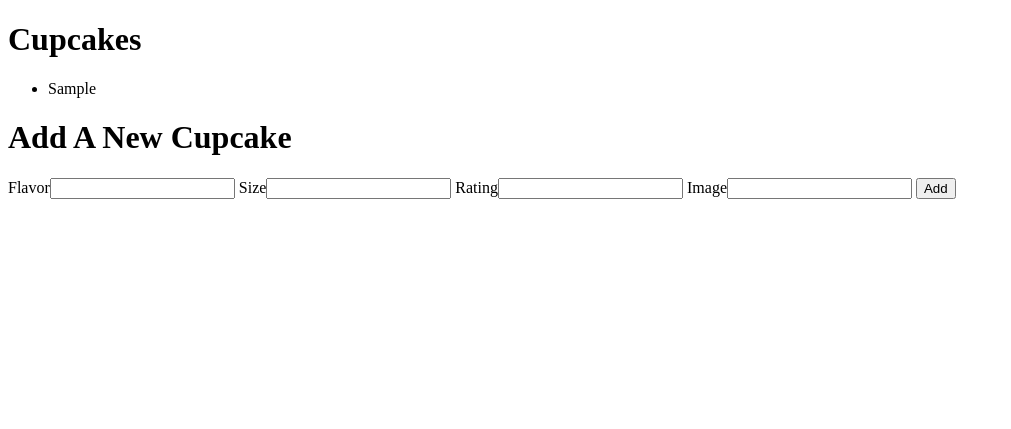
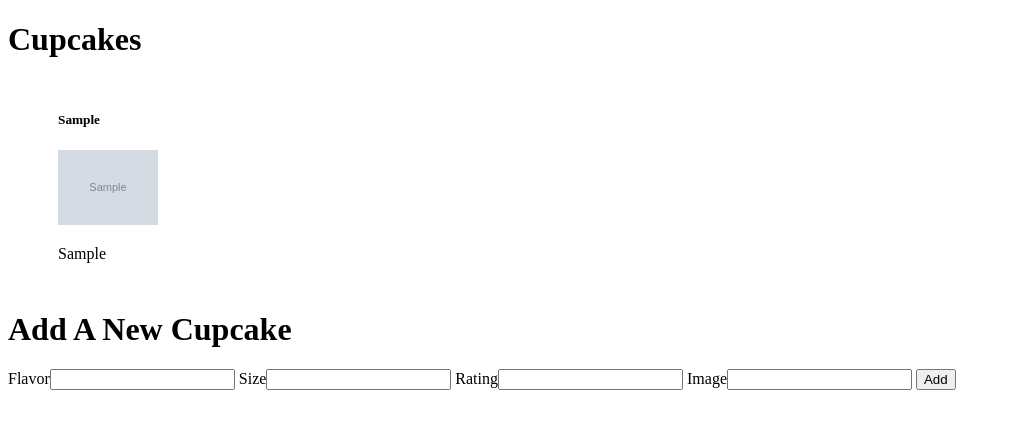
Before and after one commit to amathew195/flask-cupcakes, a Flask app: page / in a window 1280 px wide. Shown: the top 429 px of the page, without its empty margins (0-1011 px from the left). Run offline with Flask 3, Linux system fonts and the light colour scheme; tables that the repository leaves empty hold one stand-in row (values such as "Sample post"); grey boxes marked "Sample" are stand-in pictures.

Commit message:
completed exercise

```diff
--- a/static/app.js
+++ b/static/app.js
@@ -8,33 +8,60 @@ const $size = $("#size");
 const $rating = $("#rating");
 const $image = $("#image");
 
+/** This function gets cupcakes from the API and displays it on the HTML */
 async function loadCupcakeList() {
+
   const response = await axios.get("/api/cupcakes");
   const cupcakes = response.data.cupcakes;
   for (const cupcake of cupcakes) {
-    $cupcakesList.append(`<li>${cupcake.flavor}</li>`);
+    let $singleCupcake = $('<div></div>');
+    $singleCupcake.append(`<h5>${cupcake.flavor}</h5>`);
+    $singleCupcake.append(`<img src=${cupcake.image}>`);
+    $singleCupcake.append(`<p>${cupcake.size}</p>`);
+    $cupcakesList.append($singleCupcake);
   }
 }
 
-loadCupcakeList()
-$addButton.on("click",addNewCupcake)
+loadCupcakeList();
 
-async function addNewCupcake(evt){
+$form.on("submit", addNewCupcake); //make this 'submit'
+
+/** This function takes the inputs on the form and creates a new
+ * cupcake and updates the display.
+ */
+
+async function addNewCupcake(evt) {
+
   evt.preventDefault();
   const flavor = $flavor.val();
   const size = $size.val();
   const rating = $rating.val();
   const image = $image.val();
-  // const newFlavor = await updateCupcakeList(flavor,size,rating,image);
-  // $cupcakesList.append(`<li>${newFlavor}</li>`)
+  const newCupcake = await updateCupcakeList(flavor, size, rating, image);
+  updateCupcakeDisplay(newCupcake);
+}
 
+/**This function sends the new cupcake information to the API and
+ * returns the new cupcake instance
+ */
+
+async function updateCupcakeList(flavor, size, rating, image) {
+
+  const response = await axios.post(
+    "/api/cupcakes",
+    { "flavor": flavor, "size": size, "rating": rating, "image": image }
+  );
+  console.log(response.data.cupcake);
+  return response.data.cupcake;
 }
-async function updateCupcakeList(flavor,size,rating,image){
-  // const data = {"flavor":flavor,"size":size,"rating":rating,"image":image}
-  const response = await axios.post(
-      "/api/cupcakes",
-      {"flavor":flavor,"size":size,"rating":rating,"image":image}
-  )
-  console.log(response.data.cupcake.flavor)
-  return response.data.cupcake.flavor
+
+/** This function updates the display when adding new cupcakes */
+function updateCupcakeDisplay(cupcake) {
+
+
+  let $singleCupcake = $('<div></div>');
+  $singleCupcake.append(`<h5>${cupcake.flavor}</h5>`);
+  $singleCupcake.append(`<img src=${cupcake.image}>`);
+  $singleCupcake.append(`<p>${cupcake.size}</p>`);
+  $cupcakesList.append($singleCupcake);
 }
--- /dev/null
+++ b/static/style.css
@@ -0,0 +1,8 @@
+img {
+    width: 100px;
+}
+
+div {
+    display: inline-block;
+    margin: 10px;
+}
--- a/templates/base.html
+++ b/templates/base.html
@@ -1,25 +1,29 @@
 <!DOCTYPE html>
 <html lang="en">
+
 <head>
   <meta charset="UTF-8">
   <meta http-equiv="X-UA-Compatible" content="IE=edge">
   <meta name="viewport" content="width=device-width, initial-scale=1.0">
   <title>Document</title>
+  <link rel="stylesheet" href="/static/style.css">
 </head>
+
 <body>
   <h1>Cupcakes</h1>
   <ul id="cupcakes">
   </ul>
   <h1>Add A New Cupcake</h1>
-  <form action="/api/cupcakes" method="POST" id="addcupcakeform">
+  <form id="addcupcakeform">
     <label for="">Flavor</label><input type="text" name="flavor" id="flavor">
     <label for="">Size</label><input type="text" name="size" id="size">
     <label for="">Rating</label><input type="text" name="rating" id="rating">
     <label for="">Image</label><input type="text" name="image" id="image">
     <button type="submit" id="addButton">Add</button>
   </form>
-<script src="http://unpkg.com/jquery"></script>
-<script src="https://unpkg.com/axios/dist/axios.js"></script>
-<script src="/static/app.js"></script>
+  <script src="http://unpkg.com/jquery"></script>
+  <script src="https://unpkg.com/axios/dist/axios.js"></script>
+  <script src="/static/app.js"></script>
 </body>
+
 </html>
```
